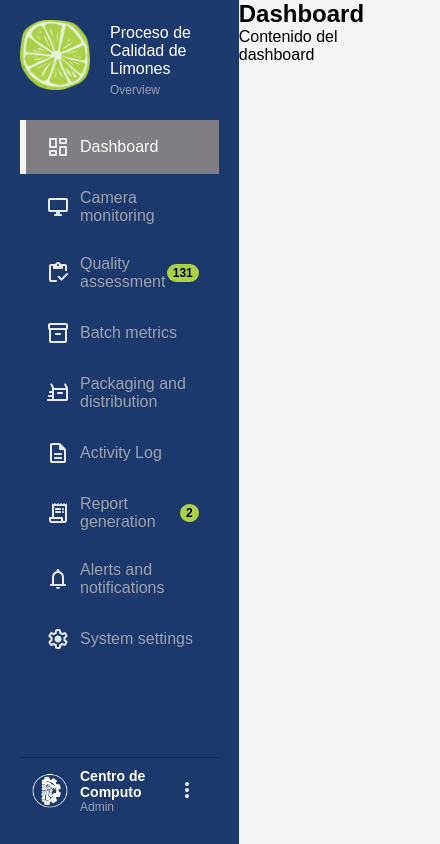
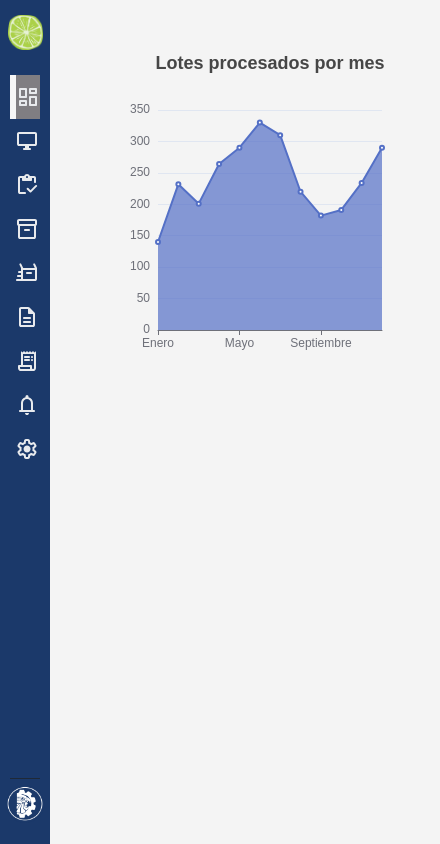
Before and after one commit to RomaFiles/Dashboard-Limones, a website built with Vite: page index.html in a window 390 px wide. Shown: the whole page, 440 px wide, since content can reach past the window. Built offline with nearby package versions, Linux system fonts and the light colour scheme.

Commit message:
echarts implementation

```diff
--- a/index.html
+++ b/index.html
@@ -11,6 +11,7 @@
         <div class="sidebar">
             <div class="logo">
                 <img src="public/lemon-logo3.png" alt="TECNM Logo" />
+                <!-- Eliminar el texto en versión móvil -->
                 <div class="logo-container">
                     <span class="text-container">Proceso de Calidad de Limones</span>
                     <span id="logo-span">Overview</span>
@@ -144,8 +145,8 @@
         </div>
         <div class="content">
             <div id="dashboard" class="content-section active">
-                <h2>Dashboard</h2>
-                <p>Contenido del dashboard</p>
+                <!-- <h2>LemonQual-AI</h2> -->
+                <div id="area-chart" style="width: 100%; height: 400px; max-width: 1200px; margin: 30px auto;"></div>
             </div>
             <div id="camera-monitoring" class="content-section">
                 <h2>Camera monitoring</h2>
@@ -158,7 +159,7 @@
             <div id="batch-metrics" class="content-section">
                 <h2>Batch metrics</h2>
                 <p>Contenido de lotes</p>
-                <div id="batch-chart" style="width: 600px; height: 400px;"></div>
+                <div id="batch-chart" style="width: 100%; height: 400px; max-width: 800px; margin: 0 auto;"></div>
             </div>
             <div id="packaging-distribution" class="content-section">
                 <h2>Packaging and distribution</h2>
--- a/main.js
+++ b/main.js
@@ -77,6 +77,137 @@ function initBatchMetricsChart() {
     ],
   };
 
+  window.addEventListener('resize', function() {
+    batchChart.resize();
+  });
   // Aplicar las opciones al gráfico
   batchChart.setOption(options);
 }
+
+function handleResponsive() {
+  const sidebar = document.querySelector('.sidebar');
+  const menuItems = document.querySelectorAll('.menu-item');
+
+  if (window.innerWidth <= 1200) {
+      menuItems.forEach(item => {
+          const originalText = item.querySelector('span').textContent;
+          item.setAttribute('data-tooltip', originalText);
+      });
+  } else {
+      menuItems.forEach(item => {
+          item.removeAttribute('data-tooltip');
+      });
+  }
+}
+
+// Ejecutar al cargar y al cambiar tamaño
+window.addEventListener('resize', handleResponsive);
+window.addEventListener('load', handleResponsive);
+
+// Agregar estilos para tooltips
+// Texto que aparece al costado del menú contraído
+const style = document.createElement('style');
+style.textContent = `
+  .menu-item[data-tooltip]:hover::after {
+      content: attr(data-tooltip);
+      position: absolute;
+      left: 100%;
+      top: 50%;
+      transform: translateY(-50%);
+      background: #1b396a;
+      color: white;
+      padding: 5px 10px;
+      border-radius: 4px;
+      font-size: 14px;
+      white-space: nowrap;
+      margin-left: 10px;
+      pointer-events: none;
+      z-index: 1000;
+  }
+`;
+document.head.appendChild(style);
+
+//---------- Lotes procesados por mes ----------
+function initDashboardAreaChart() {
+  // Seleccionar el contenedor del gráfico
+  const chartContainer = document.getElementById('area-chart');
+
+  // Verificar si el contenedor existe
+  if (!chartContainer) {
+    console.error('El contenedor del gráfico de área no fue encontrado.');
+    return;
+  }
+
+  // Inicializar el gráfico
+  const areaChart = echarts.init(chartContainer);
+
+  // Configurar las opciones del gráfico
+  const options = {
+    title: {
+      text: 'Lotes procesados por mes',
+      left: 'center',
+    },
+    tooltip: {
+      trigger: 'axis',
+      axisPointer: {
+        type: 'cross',
+        label: {
+          backgroundColor: '#6a7985'
+        }
+      }
+    },
+    xAxis: {
+      type: 'category',
+      boundaryGap: false,
+      data: ['Enero', 'Febrero', 'Marzo', 'Abril', 'Mayo', 'Junio', 'Julio', 'Agosto', 'Septiembre', 'Octubre', 'Noviembre', 'Diciembre']
+    },
+    yAxis: {
+      type: 'value'
+    },
+    series: [
+      {
+        name: 'Lotes procesados',
+        type: 'line',
+        areaStyle: {},
+        emphasis: {
+          focus: 'series'
+        },
+        data: [140, 232, 201, 264, 290, 330, 310, 220, 182, 191, 234, 290]
+      }
+    ]
+  };
+
+  // Hacer que el gráfico sea responsivo
+  window.addEventListener('resize', function() {
+    areaChart.resize();
+  });
+
+  // Aplicar las opciones al gráfico
+  areaChart.setOption(options);
+}
+
+document.addEventListener('DOMContentLoaded', function() {
+  // Since dashboard is the default active section, initialize its chart
+  initDashboardAreaChart();
+});
+
+menuItems.forEach((item, index) => {
+  item.addEventListener("click", () => {
+    // Quitar la clase 'active' de todos los menús
+    menuItems.forEach((menu) => menu.classList.remove("active"));
+    // Agregar la clase 'active' al ítem clicado
+    item.classList.add("active");
+
+    // Ocultar todas las secciones de contenido
+    contentSections.forEach((section) => section.classList.remove("active"));
+    // Mostrar la sección de contenido correspondiente al ítem clicado
+    contentSections[index].classList.add("active");
+
+    // Inicializar el gráfico según la sección activa
+    if (contentSections[index].id === "batch-metrics") {
+      initBatchMetricsChart(); // Llamar a la función para inicializar el gráfico
+    } else if (contentSections[index].id === "dashboard") {
+      initDashboardAreaChart(); // Inicializar el gráfico de área en el dashboard
+    }
+  });
+});
--- a/style.css
+++ b/style.css
@@ -209,3 +209,115 @@ body {
     width: 24px;
     height: 24px;
 }
+/* Responsive Design - Menú Contraíble */
+@media (max-width: 1100px) {
+    .sidebar {
+        width: 90px;
+        padding: 15px 10px;
+    }
+    .logo {
+        flex-direction: column;
+        align-items: center;
+        margin-right: 0;
+    }
+    .logo img {
+        width: 50px;
+        height: 50px;
+        margin-right: 0;
+        margin-bottom: 5px;
+    }
+    .logo-container {
+        display: none;
+    }
+    .menu-item {
+        padding: 15px;
+        justify-content: center;
+        border-left: 3px solid transparent;
+    }
+    .menu-item span {
+        display: none;
+    }
+    .menu-item .icon {
+        margin-right: 0;
+    }
+    .badge {
+        position: absolute;
+        top: 5px;
+        right: 5px;
+        margin-left: 0;
+    }
+    .profile {
+        padding: 5px;
+        justify-content: center;
+    }
+    .profile-info, .profile-menu-btn img {
+        display: none;
+    }
+    .profile img {
+        margin-right: 0;
+    }
+    .content {
+        margin-left: 90px;
+    }
+}
+
+@media (max-width: 768px) {
+    .sidebar {
+        width: 60px;
+    }
+    .logo img {
+        width: 40px;
+        height: 40px;
+    }
+    .menu-item {
+        padding: 12px;
+    }
+    .content {
+        margin-left: 60px;
+    }
+    #area-chart {
+        height: 400px !important;
+    }
+}
+
+@media (max-width: 480px) {
+    .sidebar {
+        width: 50px;
+    }
+    .logo img {
+        width: 35px;
+        height: 35px;
+    }
+    .menu-item {
+        padding: 10px;
+    }
+    .content {
+        margin-left: 50px;
+    }
+    #batch-chart {
+        height: 300px !important;
+    }
+    #area-chart {
+        height: 350px !important;
+    }
+
+}
+.sidebar {
+    transition: width 0.3s ease;
+}
+.menu-item span {
+    transition: opacity 0.2s ease;
+}
+.content {
+    transition: margin-left 0.3s ease;
+}
+
+/* ---------- Lotes procesados por mes ---------- */
+.content {
+    padding: 20px 30px;
+    width: 100%;
+}
+#area-chart {
+    margin-top: 40px;
+        margin-bottom: 40px;
+}
```
Also changed, not shown: 1 other file.
